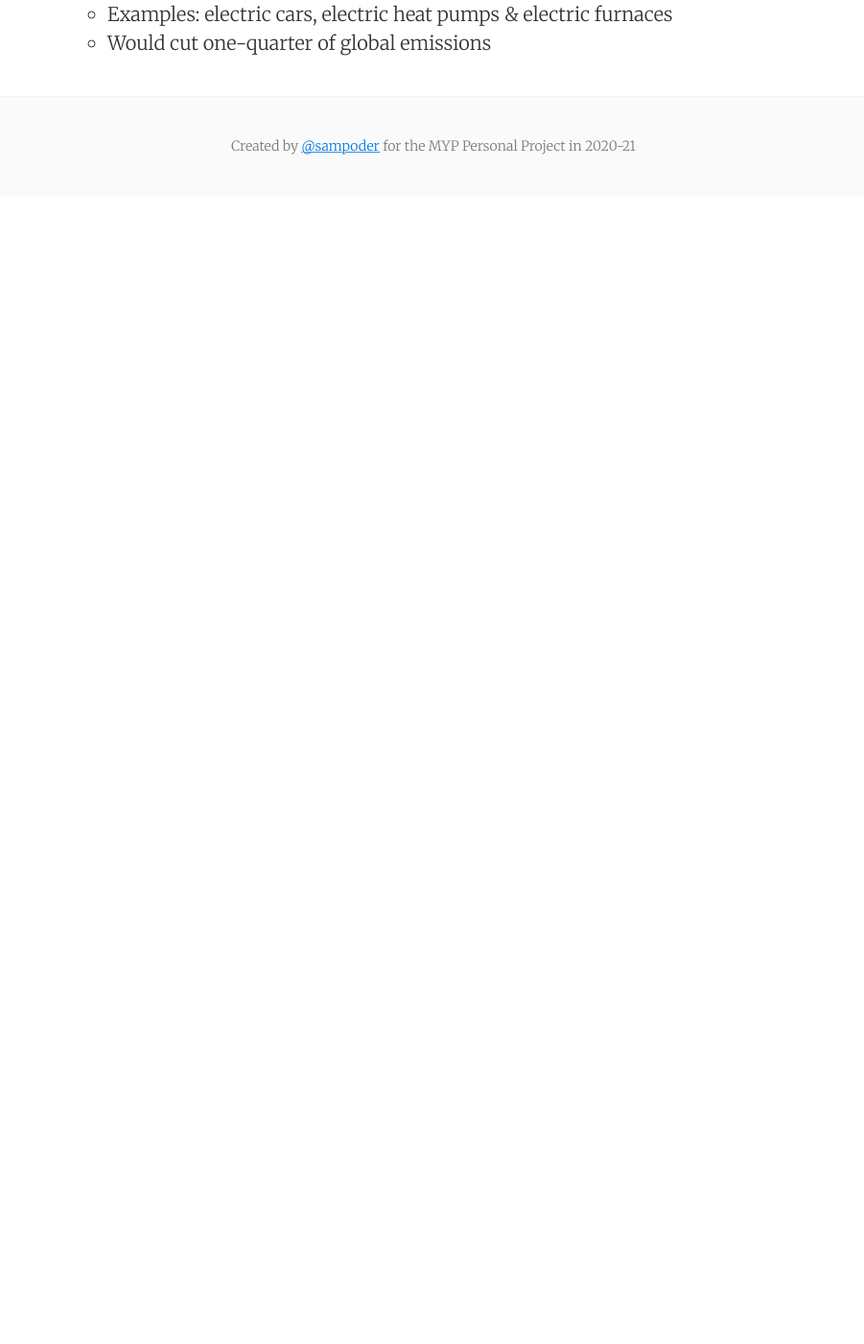
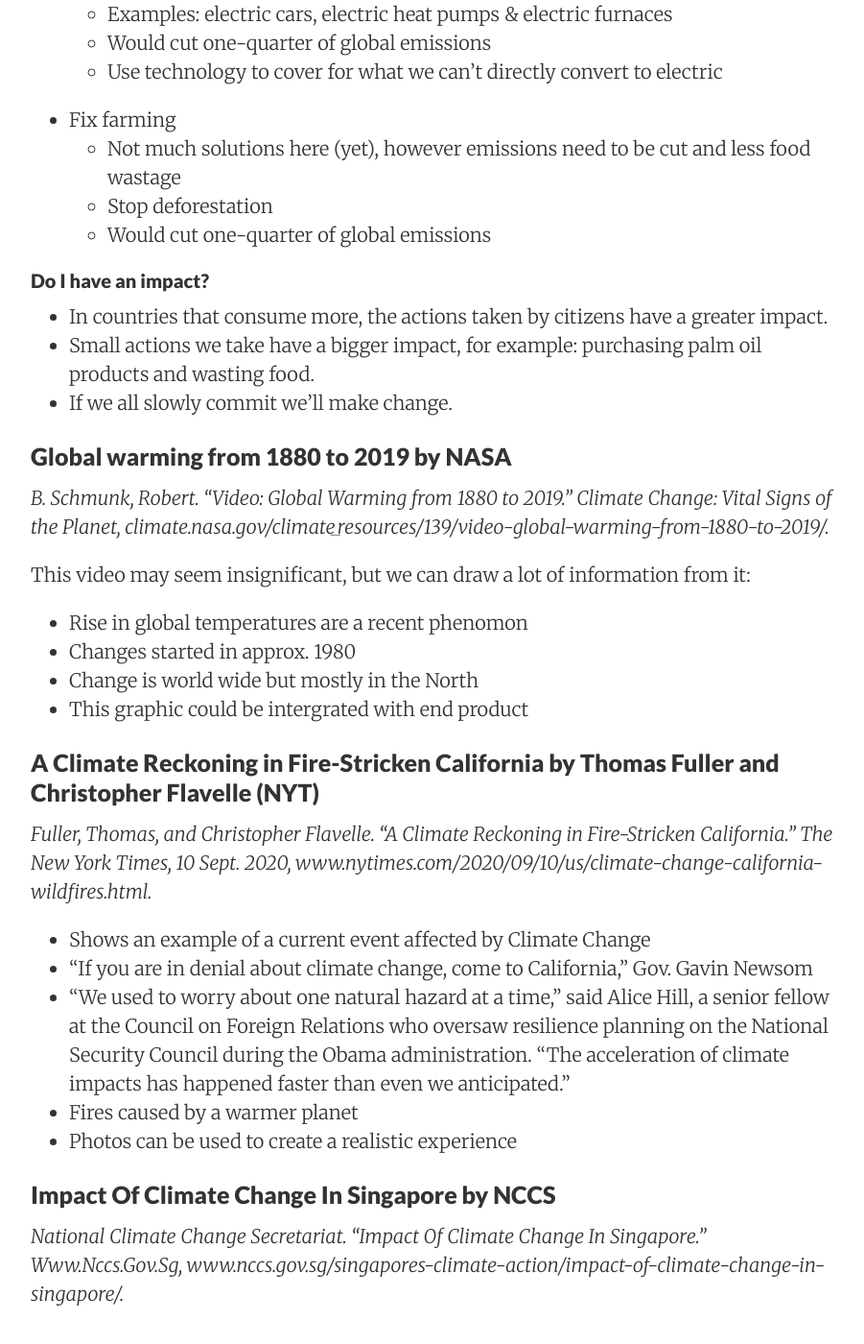
Before and after one commit to sampoder/climatator, a Jekyll site: the page built from journal/_posts/2020-09-16-research.md, in a window 1280 px wide and 1400 px high, scrolled down 1899 px. Shown: the whole window at 96% size, without its empty margins (188-1089 px from the left). Built offline with Jekyll 4.4.1, drawn with Linux system fonts in a browser that asks for light colours; before the commit the page ends 2103 px from its top, so only the background shows below that; some of the changed text lies outside the part shown.

Commit message:
Update 2020-09-16-research.md

```diff
--- a/journal/_posts/2020-09-16-research.md
+++ b/journal/_posts/2020-09-16-research.md
@@ -55,3 +55,41 @@ _NYT Climate Desk. “Climate Crash Course Part 1: How Bad Is Climate Change Now
 * Go electric, whereever possible
   * Examples: electric cars, electric heat pumps & electric furnaces
   * Would cut one-quarter of global emissions
+  * Use technology to cover for what we can't directly convert to electric
+* Fix farming
+  * Not much solutions here (yet), however emissions need to be cut and less food wastage
+  * Stop deforestation
+  * Would cut one-quarter of global emissions
+
+#### Do I have an impact?
+
+* In countries that consume more, the actions taken by citizens have a greater impact.
+* Small actions we take have a bigger impact, for example: purchasing palm oil products and wasting food.
+* If we all slowly commit we'll make change.
+
+### Global warming from 1880 to 2019 by NASA
+
+_B. Schmunk, Robert. “Video: Global Warming from 1880 to 2019.” Climate Change: Vital Signs of the Planet, climate.nasa.gov/climate_resources/139/video-global-warming-from-1880-to-2019/._
+
+This video may seem insignificant, but we can draw a lot of information from it:
+
+* Rise in global temperatures are a recent phenomon
+* Changes started in approx. 1980
+* Change is world wide but mostly in the North
+* This graphic could be intergrated with end product
+
+### A Climate Reckoning in Fire-Stricken California by Thomas Fuller and Christopher Flavelle (NYT)
+
+_Fuller, Thomas, and Christopher Flavelle. “A Climate Reckoning in Fire-Stricken California.” The New York Times, 10 Sept. 2020, www.nytimes.com/2020/09/10/us/climate-change-california-wildfires.html._
+
+* Shows an example of a current event affected by Climate Change
+* “If you are in denial about climate change, come to California,” Gov. Gavin Newsom
+* “We used to worry about one natural hazard at a time,” said Alice Hill, a senior fellow at the Council on Foreign Relations who oversaw
+resilience planning on the National Security Council during the Obama administration. “The acceleration of climate impacts has
+happened faster than even we anticipated.”
+* Fires caused by a warmer planet
+* Photos can be used to create a realistic experience
+
+### Impact Of Climate Change In Singapore by NCCS
+
+_National Climate Change Secretariat. “Impact Of Climate Change In Singapore.” Www.Nccs.Gov.Sg, www.nccs.gov.sg/singapores-climate-action/impact-of-climate-change-in-singapore/._
```
